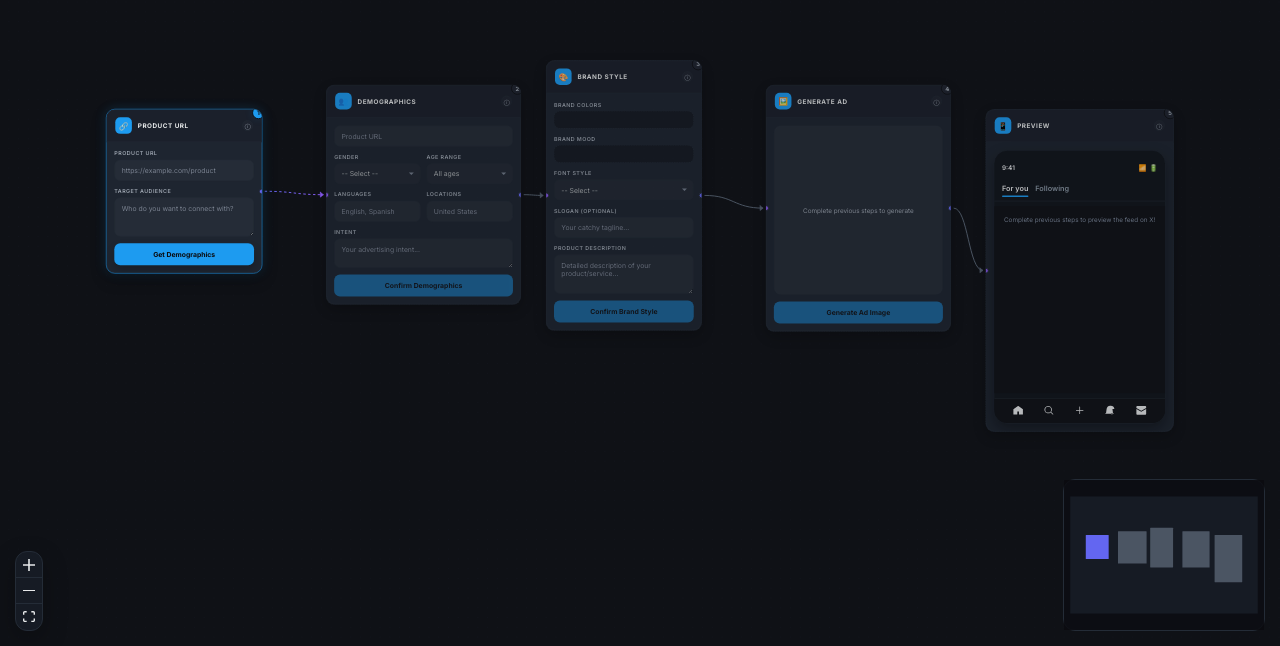
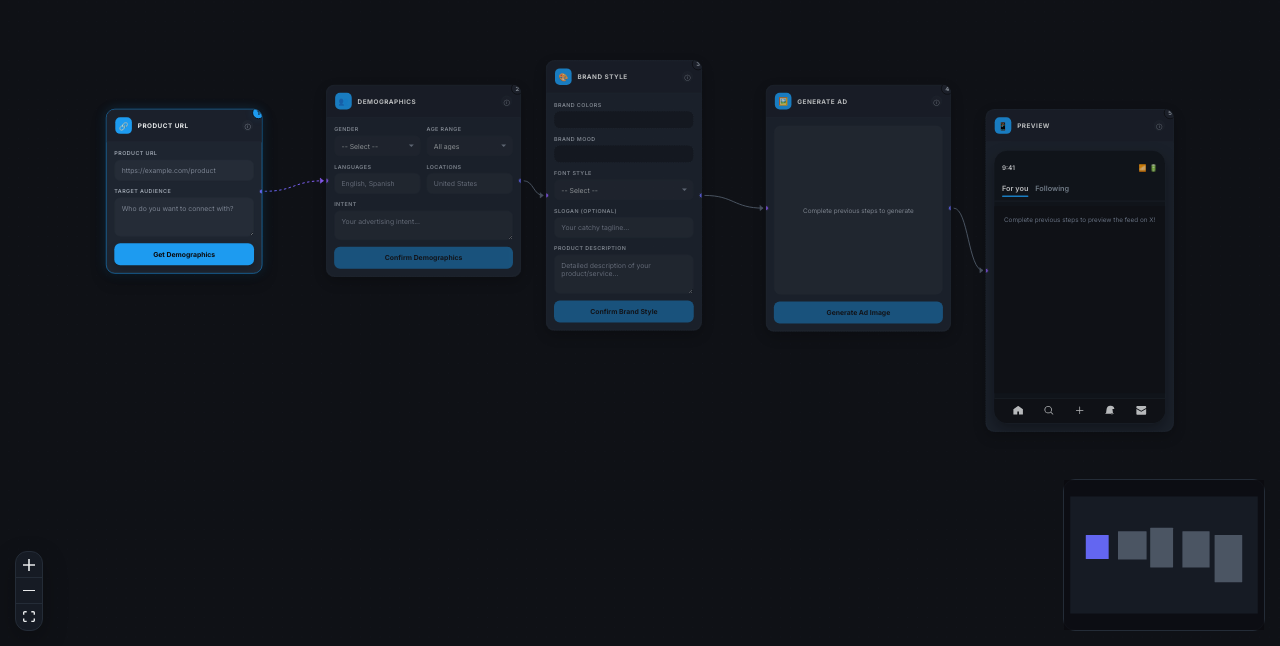
Before and after one commit to grahamonica/Grok_X_Ads, a React (Vite) app in the folder frontend/: page / in a window 1280 px wide. Shown: the part 154-800 px from the top of the page. Built offline with nearby package versions, Linux system fonts and the light colour scheme.

Commit message:
updated UI

```diff
--- a/frontend/src/components/nodes/DemographicsNode.jsx
+++ b/frontend/src/components/nodes/DemographicsNode.jsx
@@ -96,18 +96,6 @@ const DemographicsNode = memo(({ data, selected }) => {
 
       {/* Content */}
       <div className="node-content">
-        <div className="node-field">
-          <input
-            type="url"
-            className="node-input"
-            placeholder="Product URL"
-            value={productUrl}
-            onChange={(e) => setProductUrl(e.target.value)}
-            disabled={statusClass === 'pending' || statusClass === 'completed'}
-            aria-label="Product URL"
-          />
-        </div>
-
         <div className="node-row">
           <div className="node-field">
             <label className="node-label">Gender</label>
```
